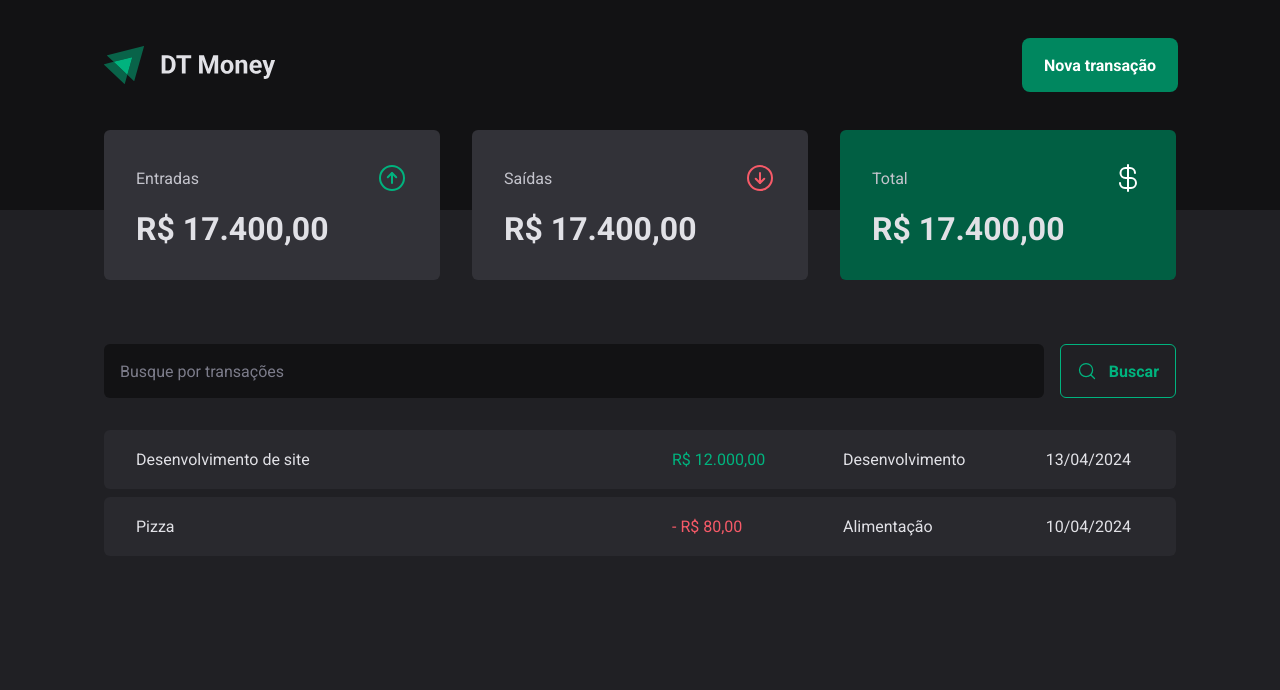
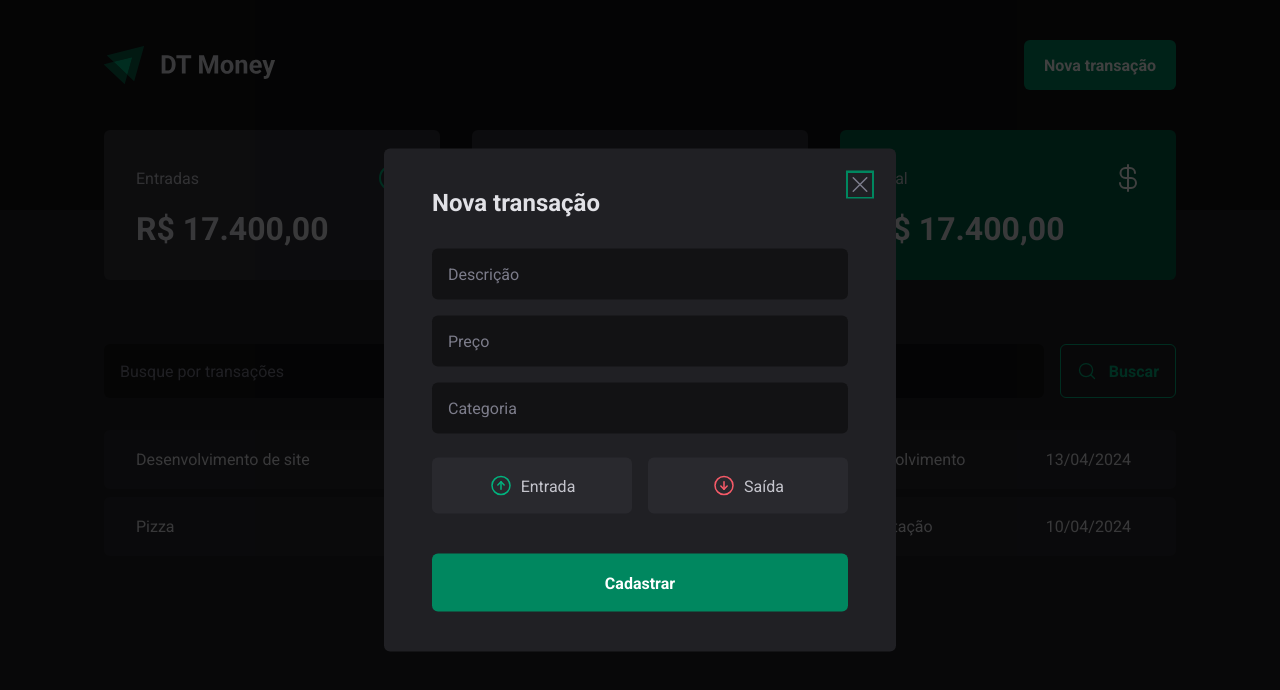
Before and after one commit to omarcoaur3lio/dt-money, a React (Vite) app: page / in a window 1280 px wide. Both pictures are taken after a click on the button "Nova transação". Shown: the top 690 px of the page. Built offline with nearby package versions, Linux system fonts and the light colour scheme.

Commit message:
:sparkles: feat: Finalizar estrutura visual

```diff
--- a/package.json
+++ b/package.json
@@ -10,6 +10,8 @@
     "preview": "vite preview"
   },
   "dependencies": {
+    "@radix-ui/react-dialog": "^1.0.5",
+    "@radix-ui/react-radio-group": "^1.1.3",
     "phosphor-react": "^1.4.1",
     "react": "^18.2.0",
     "react-dom": "^18.2.0",
--- a/src/components/Header/index.tsx
+++ b/src/components/Header/index.tsx
@@ -1,14 +1,21 @@
 import { HeaderContainer, HeaderContent, NewTransactionButton } from "./styles";
+import * as Dialog from "@radix-ui/react-dialog";
 
-import logImg from '../../assets/logo.svg'
+import logImg from "../../assets/logo.svg";
+import { NewTransactionModal } from "../NewTransactionModal";
 
 export function Header() {
-  return(
+  return (
     <HeaderContainer>
       <HeaderContent>
         <img src={logImg} alt="" />
-        <NewTransactionButton>Nova transação</NewTransactionButton>
+        <Dialog.Root>
+          <Dialog.Trigger asChild>
+            <NewTransactionButton>Nova transação</NewTransactionButton>
+          </Dialog.Trigger>
+          <NewTransactionModal />
+        </Dialog.Root>
       </HeaderContent>
     </HeaderContainer>
-  )
+  );
 }
--- /dev/null
+++ b/src/components/NewTransactionModal/index.tsx
@@ -0,0 +1,42 @@
+import * as Dialog from "@radix-ui/react-dialog";
+import {
+  CloseButton,
+  Content,
+  Overlay,
+  TransactionType,
+  TransactionTypeButton,
+} from "./styles";
+import { ArrowCircleDown, ArrowCircleUp, X } from "phosphor-react";
+
+export function NewTransactionModal() {
+  return (
+    <Dialog.Portal>
+      <Overlay />
+      <Content>
+        <CloseButton>
+          <X size={24} />
+        </CloseButton>
+        <Dialog.Title>Nova transação</Dialog.Title>
+        <form action="">
+          <input type="text" placeholder="Descrição" required />
+          <input type="number" placeholder="Preço" required />
+          <input type="text" placeholder="Categoria" required />
+
+          <TransactionType>
+            <TransactionTypeButton variant="income" value="income">
+              <ArrowCircleUp size={24} />
+              Entrada
+            </TransactionTypeButton>
+
+            <TransactionTypeButton variant="outcome" value="outcome">
+              <ArrowCircleDown size={24} />
+              Saída
+            </TransactionTypeButton>
+          </TransactionType>
+
+          <button type="submit">Cadastrar</button>
+        </form>
+      </Content>
+    </Dialog.Portal>
+  );
+}
--- /dev/null
+++ b/src/components/NewTransactionModal/styles.ts
@@ -0,0 +1,120 @@
+import styled from "styled-components";
+import * as Dialog from "@radix-ui/react-dialog";
+import * as RadioGroup from "@radix-ui/react-radio-group";
+
+export const Overlay = styled(Dialog.Overlay)`
+  position: fixed;
+  width: 100vw;
+  height: 100vh;
+  inset: 0;
+  background: rgba(0, 0, 0, 0.75);
+`;
+
+export const Content = styled(Dialog.Content)`
+  min-width: 32rem;
+  border-radius: 6px;
+  padding: 2.5rem 3rem;
+  background: ${(props) => props.theme["gray-800"]};
+
+  position: fixed;
+  top: 50%;
+  left: 50%;
+  transform: translate(-50%, -50%);
+
+  form {
+    margin-top: 2rem;
+
+    display: flex;
+    flex-direction: column;
+    gap: 1rem;
+
+    input {
+      border-radius: 6px;
+      border: 0;
+      background: ${(props) => props.theme["gray-900"]};
+      color: ${(props) => props.theme["gray-300"]};
+      padding: 1rem;
+
+      &::placeholder {
+        color: ${(props) => props.theme["gray-500"]};
+      }
+    }
+
+    button[type="submit"] {
+      height: 58px;
+      padding: 0 1.25rem;
+      margin-top: 1.5rem;
+      border: 0;
+      border-radius: 6px;
+      background: ${(props) => props.theme["green-500"]};
+      color: ${(props) => props.theme.white};
+      font-weight: bold;
+      cursor: pointer;
+
+      &:hover {
+        background: ${(props) => props.theme["green-700"]};
+        transition: background-color 0.2s;
+      }
+    }
+  }
+`;
+
+export const CloseButton = styled(Dialog.Close)`
+  position: absolute;
+  background: transparent;
+  border: 0;
+  top: 1.5rem;
+  right: 1.5rem;
+  line-height: 0;
+  color: ${(props) => props.theme["gray-500"]};
+  cursor: pointer;
+`;
+
+export const TransactionType = styled(RadioGroup.Root)`
+  display: grid;
+  grid-template-columns: repeat(2, 1fr);
+  gap: 1rem;
+  margin-top: 0.5rem;
+`;
+
+interface TransactionTypeButtonProps {
+  variant: "income" | "outcome";
+}
+
+export const TransactionTypeButton = styled(
+  RadioGroup.Item
+)<TransactionTypeButtonProps>`
+  background-color: ${(props) => props.theme["gray-700"]};
+  color: ${(props) => props.theme["gray-300"]};
+  padding: 1rem;
+  display: flex;
+  align-items: center;
+  justify-content: center;
+  gap: 0.5rem;
+  border-radius: 6px;
+  cursor: pointer;
+  border: 0;
+
+  svg {
+    color: ${(props) =>
+      props.variant === "income"
+        ? props.theme["green-300"]
+        : props.theme["red-300"]};
+  }
+
+  &[data-state="unchecked"]:hover {
+    transition: background-color 0.2s;
+    background-color: ${(props) => props.theme["gray-600"]};
+  }
+
+  &[data-state="checked"] {
+    color: ${(props) => props.theme.white};
+    background-color: ${(props) =>
+      props.variant === "income"
+        ? props.theme["green-300"]
+        : props.theme["red-300"]};
+    svg {
+      color: ${(props) => props.theme.white};
+    }
+  }
+`;
```
Also changed, not shown: 1 other file (tests, documents, lock files or other folders).
